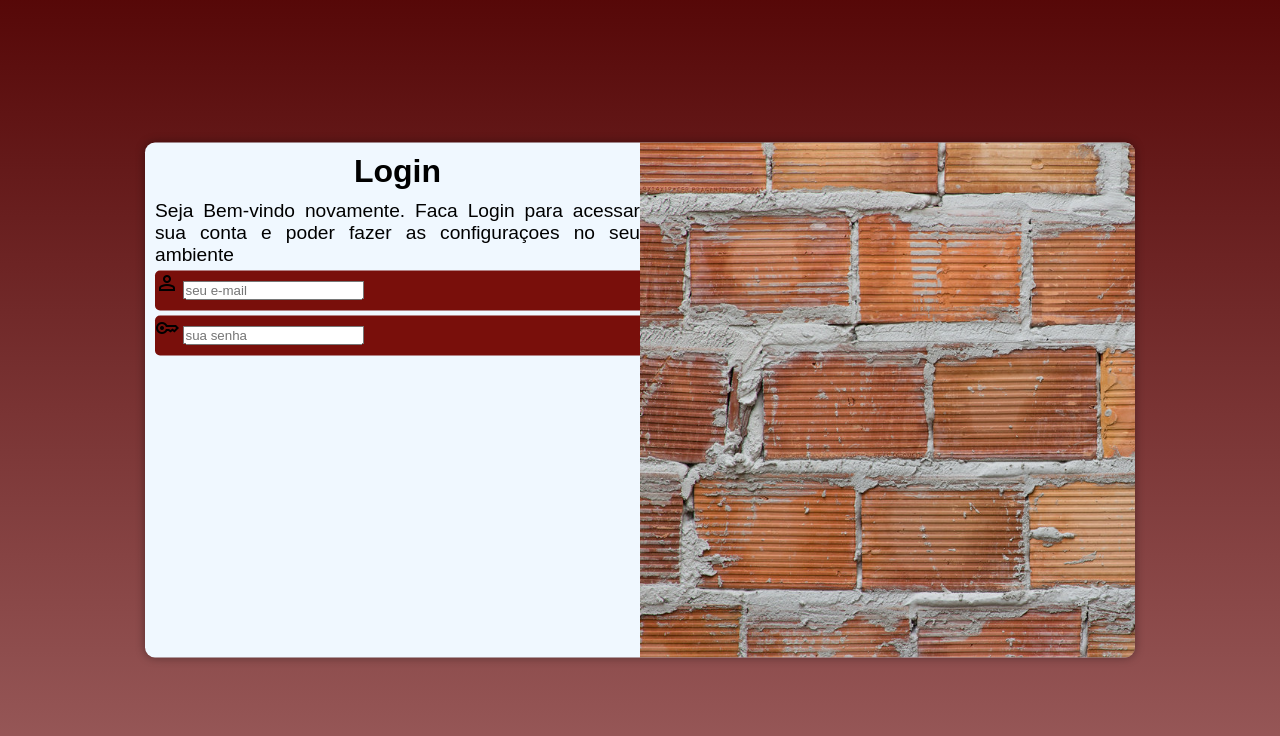
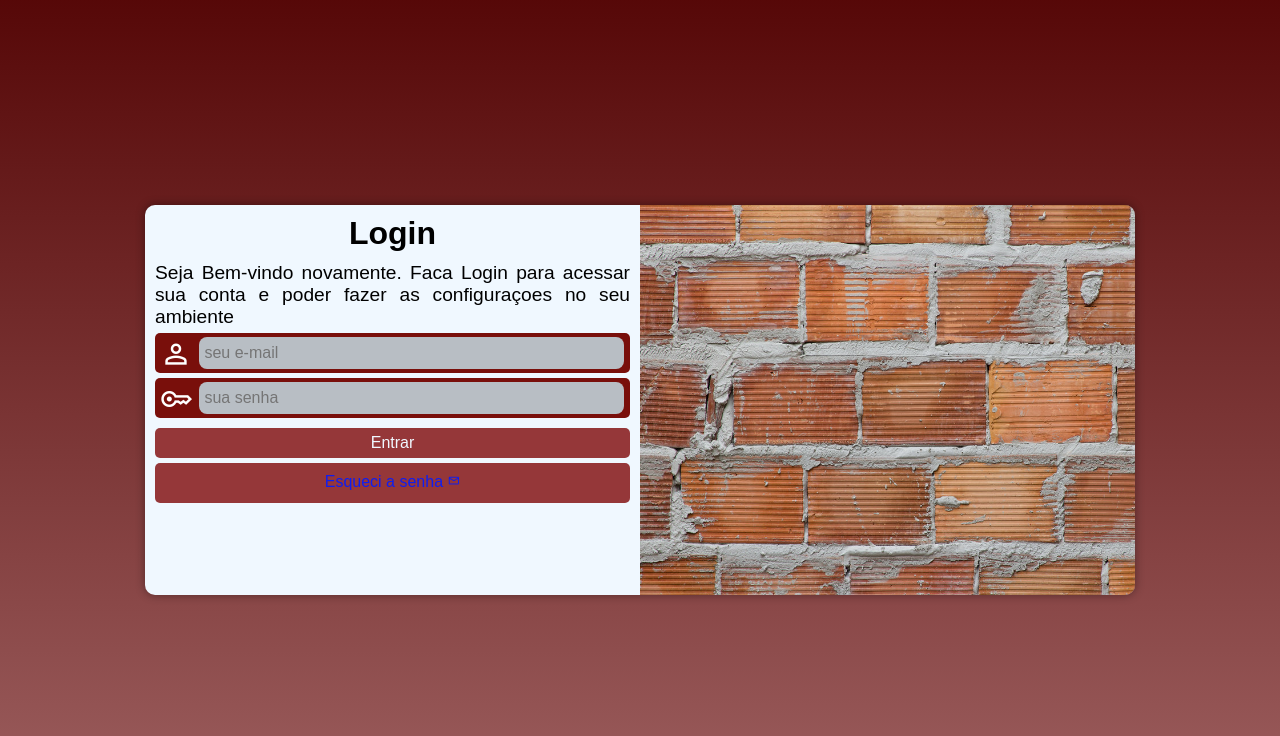
Before and after one commit to CleberDM8/projeto-login, a plain HTML site: page index.html in a window 1280 px wide. Drawn offline with nearby package versions, Linux system fonts and the light colour scheme.

Commit message:
finalizando formulario e arrumando bug em telas grandes

```diff
--- a/estilos/media-query.css
+++ b/estilos/media-query.css
@@ -17,6 +17,7 @@ grandes telas: acima de 1200px
 
     section#login {
         width: 80vw;
+        height: 300px;
     }
 
     section#login > div#imagem {
@@ -42,16 +43,17 @@ grandes telas: acima de 1200px
 
     section#login {
         width: 990px;
+        height: 390px;
     }
 
     section#login > div#imagem {
-        float: left;
+        float: right;
         width: 50%;
         height: 100%;
     }
 
-    section#login > div#imagem {
-        float: right;
+    section#login > div#formulario {
+        float: left;
         width: 50%;
     }
 
--- a/estilos/style.css
+++ b/estilos/style.css
@@ -30,7 +30,6 @@ section#login {
     position: absolute;
     top: 50%;
     left: 50%;
-    transform: translate(-50%, -50%);
     overflow: hidden;
 
     background-color: #f0f8ff;
@@ -39,6 +38,7 @@ section#login {
     border-radius: 10px;
     box-shadow: 0px 0px 10px rgba(0, 0, 0, 0.397);
 
+    transform: translate(-50%, -50%);
     transition: width 0.5s, height 0.5s;
     transition-timing-function: ease;
 }
@@ -68,7 +68,7 @@ section#login > div#formulario > p {
 form > div.campo {
     background-color: rgb(121, 15, 11);
     display: block;
-    font-size: 1.0em;
+    font-size: 1em;
     width: 100%;
     height: 40px;
     border-radius: 5px;
@@ -77,6 +77,29 @@ form > div.campo {
 
 div.campo > label {
     display: none;
+}
+
+div .campo > span{
+    color: white;
+
+    font-size: 2em;
+    width: 40px;
+    padding: 5px;
+}
+
+div.campo > input{
+    background-color: rgb(184, 190, 196);
+    font-size: 1em;
+    width: calc(100% - 50px);
+    height: 80%;
+    border: 0px;
+    border-radius: 8px;
+    padding: 5px;
+    transform: translateY(-12px);
+}
+
+div.campo > input:focus-within{
+    background-color: white;
 }
 
 form > input[type= submit] {
```
